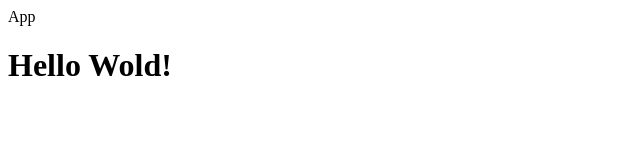
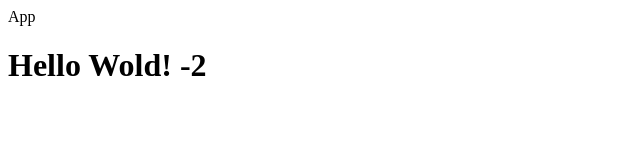
Before and after one commit to hansol911/react-study, a React (Create React App) app: page / in a window 1280 px wide. Shown: the top 160 px of the page, without its empty margins (0-640 px from the left). Built offline with nearby package versions, Linux system fonts and the light colour scheme.

Commit message:
:pencil2: prac : 새로고침 시 -5 ~ 5 정수 렌더링

```diff
--- a/src/App.js
+++ b/src/App.js
@@ -1,7 +1,8 @@
 import React from "react";
 
 function HelloWorld() {
-  return <h1>Hello Wold!</h1>;
+  const getRandom = (min, max) => Math.floor(Math.random() * (max - min) + min);
+  return <h1>Hello Wold! {getRandom(-5, 5)}</h1>;
 }
 
 const App = () => (
```
